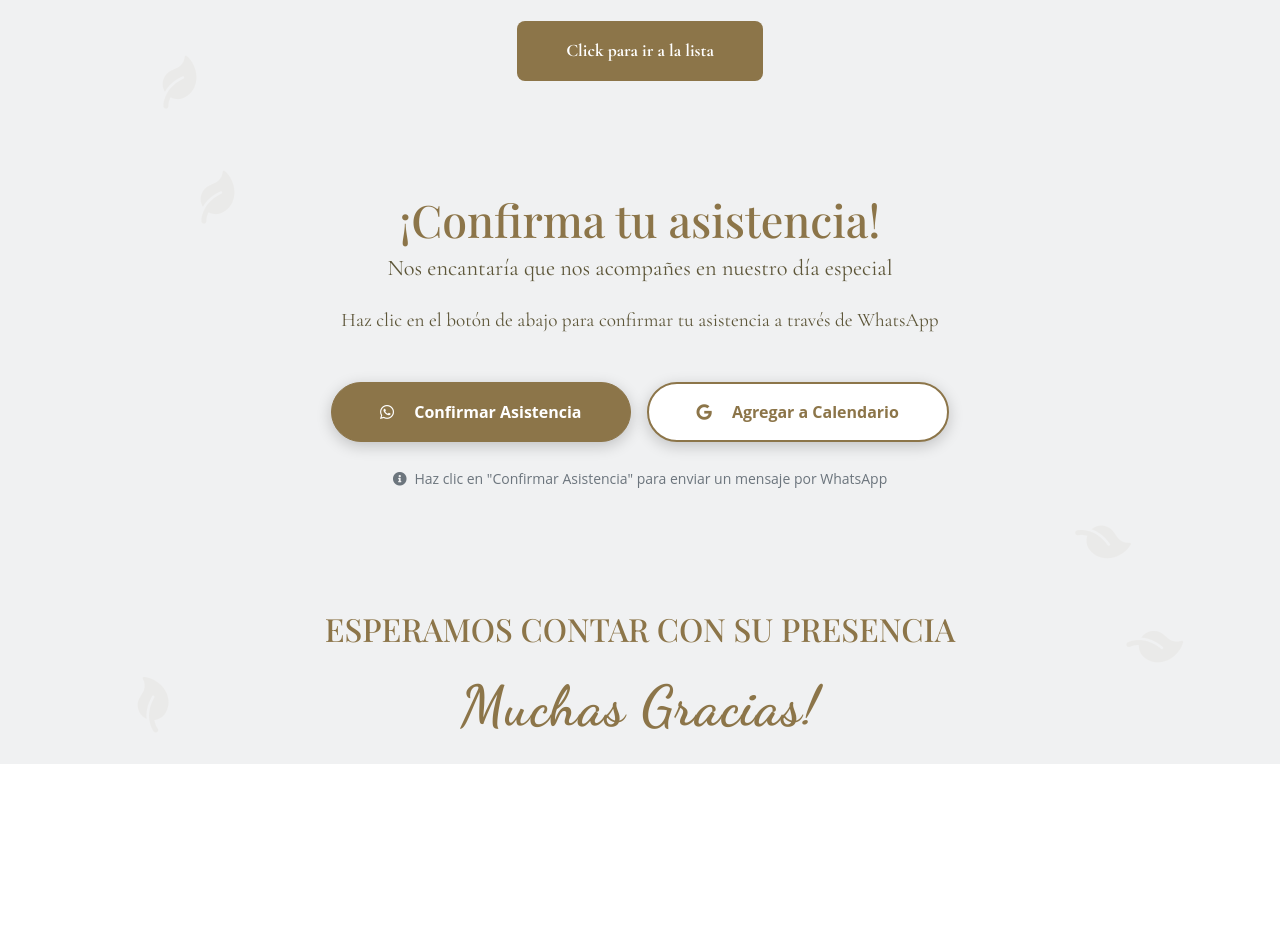
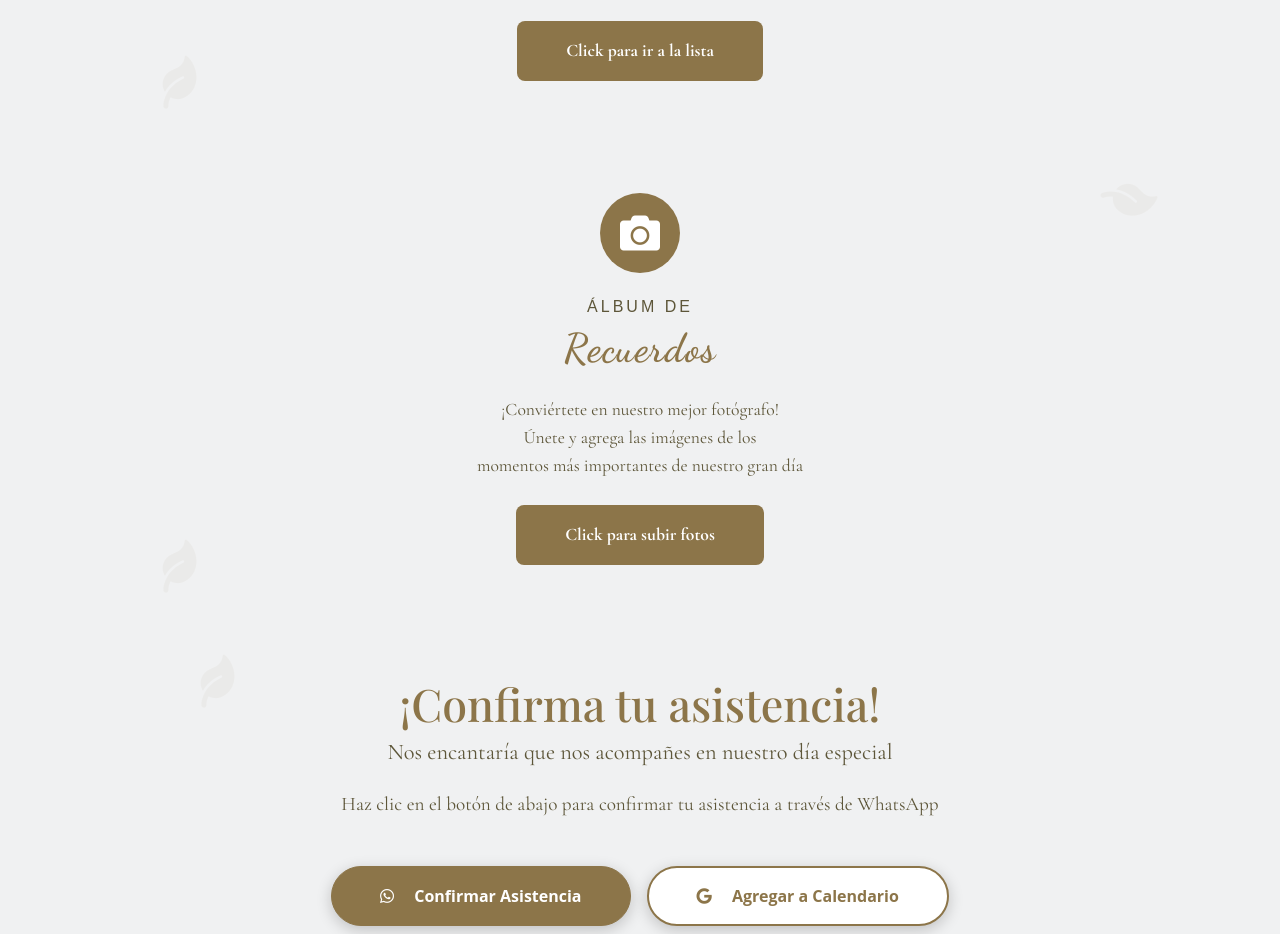
Before and after one commit to faspi-team/template-wedding, a Nuxt app: page / in a window 1280 px wide. Shown: the part 4940-5874 px from the top of the page. Before the commit the page ends 5704 px from the top, so only its background shows below. Built offline with nearby package versions, Linux system fonts and the light colour scheme.

Commit message:
feat: add drive

```diff
--- a/pages/index.vue
+++ b/pages/index.vue
@@ -395,6 +395,47 @@
       </div>
     </div>
 
+    <!-- Memory Album / Drive Upload Section -->
+    <div v-if="invitation.drive_upload_url" class="container-fluid position-relative py-2 section-bg">
+      <div class="position-absolute leaf-decoration" style="top: 30px; right: 10%; transform: rotate(45deg);"><i
+          class="fas fa-leaf"></i></div>
+      <div class="position-absolute leaf-decoration" style="bottom: 25px; left: 12%; transform: rotate(-25deg);"><i
+          class="fas fa-leaf"></i></div>
+      <div class="container position-relative py-5">
+        <div class="mx-auto text-center wow fadeInUp" data-wow-delay="0.1s" style="max-width: 600px;">
+          <div class="memory-icon-container mb-4">
+            <div class="memory-icon-circle" :style="{ backgroundColor: primaryColor, boxShadow: 'none' }">
+              <i class="fas fa-camera"></i>
+            </div>
+          </div>
+          <div class="mb-4">
+            <h2 class="memory-title-line elegant-heading mb-2" :style="{ color: textColor, fontSize: '1rem', letterSpacing: '3px', textTransform: 'uppercase', fontFamily: 'sans-serif' }">
+              ÁLBUM DE
+            </h2>
+            <h1 class="memory-title-main elegant-name" :style="{ color: primaryColor, fontSize: '2.5rem', fontWeight: '600' }">
+              Recuerdos
+            </h1>
+          </div>
+
+          <p class="memory-instruction elegant-body mb-4" :style="{ color: textColor, fontSize: '1.1rem', lineHeight: '1.6' }">
+            ¡Conviértete en nuestro mejor fotógrafo!<br>
+            Únete y agrega las imágenes de los<br>
+            momentos más importantes de nuestro gran día
+          </p>
+          <a :href="invitation.drive_upload_url" target="_blank" class="btn px-5 py-3 text-white fw-bold elegant-body"
+            :style="{
+              backgroundColor: primaryColor,
+              borderRadius: '8px',
+              fontSize: '1.1rem',
+              textDecoration: 'none',
+              display: 'inline-block'
+            }">
+            Click para subir fotos
+          </a>
+        </div>
+      </div>
+    </div>
+
     <!-- Confirmación Start -->
     <div class="container-fluid position-relative py-2 section-bg" id="confirmation" v-if="invitation.whatsapp_number">
       <div class="position-absolute leaf-decoration" style="top: 30px; left: 15%; transform: rotate(-25deg);"><i
@@ -1270,6 +1311,60 @@ body {
     font-size: 1rem !important;
   }
 }
+
+/* Memory Album / Drive Upload Section Styles */
+.memory-icon-container {
+  display: flex;
+  justify-content: center;
+  align-items: center;
+}
+
+.memory-icon-circle {
+  width: 80px;
+  height: 80px;
+  border-radius: 50%;
+  display: flex;
+  align-items: center;
+  justify-content: center;
+  box-shadow: 0 4px 15px rgba(0, 0, 0, 0.1);
+}
+
+.memory-icon-circle i {
+  font-size: 2.5rem;
+  color: white;
+}
+
+.memory-title-line {
+  font-weight: 400;
+  letter-spacing: 3px;
+}
+
+.memory-title-main {
+  font-weight: 600;
+}
+
+.memory-instruction {
+  line-height: 1.6;
+}
+
+@media (max-width: 768px) {
+  .memory-icon-circle {
+    width: 70px;
+    height: 70px;
+  }
+
+  .memory-icon-circle i {
+    font-size: 2rem;
+  }
+
+  .memory-title-main {
+    font-size: 2rem !important;
+  }
+
+  .memory-instruction {
+    font-size: 1rem !important;
+  }
+}
 </style>
 
 <script setup lang="ts">
--- a/public/invitations.json
+++ b/public/invitations.json
@@ -48,6 +48,7 @@
       },
       "no_children_policy": "Amamos a los niños, pero por razones de seguridad, nuestra boda será solo para adultos.",
       "spotify_playlist_url": "https://open.spotify.com/playlist/0lGMm7AxBh3Rh4aVDTBfaK?si=77bdf8690fc64180",
+      "drive_upload_url": "https://drive.google.com/drive/folders/1sSfpIs0Dm7tcatD4w1xiLdAF4w4WbOq-?usp=sharing",
       "unique_url": "inv-1234567890",
       "is_active": true,
       "photo_url": "/assets/images/default-invitation.svg",
```
